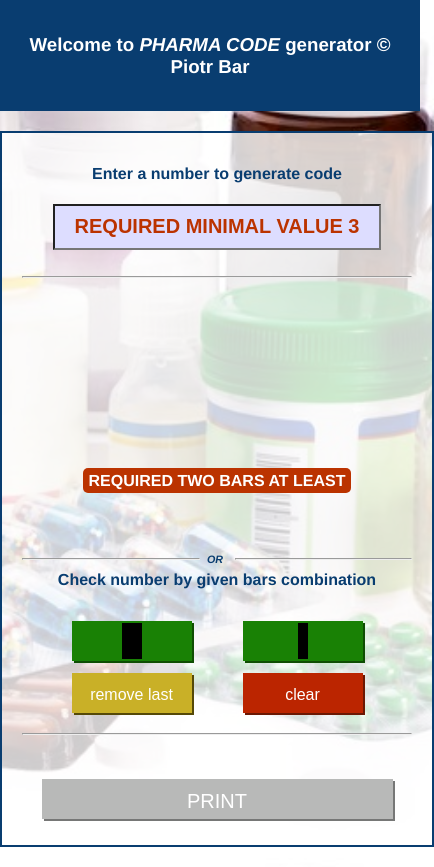
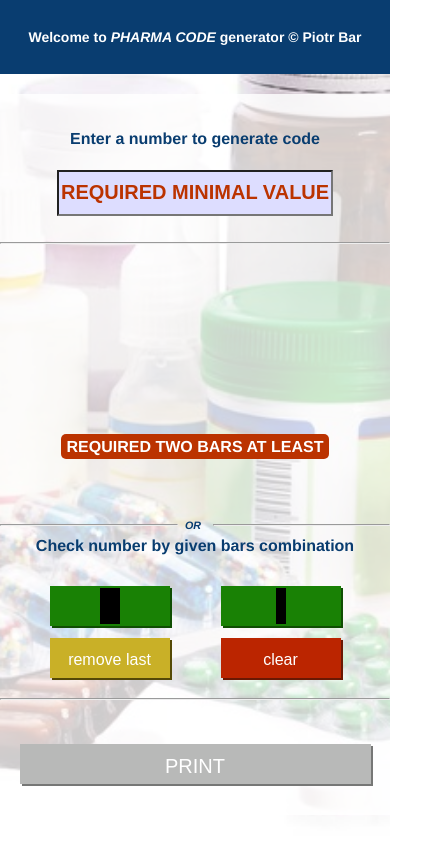
Before and after one commit to sb17018/laetus-code_react, a React (Create React App) app: page / in a window 390 px wide. Shown: the whole page, 434 px wide, since content can reach past the window. After the commit the page ends 844 px from the top, so only its background shows below. Built offline with nearby package versions, Linux system fonts and the light colour scheme.

Commit message:
Replace fetch with axios.get for retrieving data fromk API)

```diff
--- a/package.json
+++ b/package.json
@@ -6,6 +6,8 @@
     "@testing-library/jest-dom": "^5.17.0",
     "@testing-library/react": "^13.4.0",
     "@testing-library/user-event": "^13.5.0",
+    "axios": "^1.7.7",
+    "fs": "^0.0.1-security",
     "react": "^18.3.1",
     "react-dom": "^18.3.1",
     "react-scripts": "5.0.1",
--- a/src/components/layout/MainPanel.module.css
+++ b/src/components/layout/MainPanel.module.css
@@ -21,6 +21,7 @@
 @media (max-width: 480px) {
 	#mainField {
 		width: 100%; /* Make it full width */
-		padding: 10px 20px;
+		padding: 15px 0;
+		border: 0;
 	}
 }
--- a/src/components/layout/Top.js
+++ b/src/components/layout/Top.js
@@ -2,7 +2,7 @@ import selectors from "./Top.module.css";
 
 function Top() {
     return <header id={selectors.headerField}>
-        <h3>Welcome to <i>PHARMA CODE</i> generator &copy; Piotr Bar</h3>
+        <h3>Welcome to <i>PHARMA CODE</i> generator &copy;&nbsp;Piotr&nbsp;Bar</h3>
     </header>;
 }
 
--- a/src/components/layout/Top.module.css
+++ b/src/components/layout/Top.module.css
@@ -5,16 +5,18 @@
     margin: 0 auto;
     padding: 20px; /* Use uniform padding */
     text-align: center;
-    font-size: 2vw; /* Use viewport width for responsive font size */
 }
 
+#headerField h3{
+    font-size: calc(14px + 1vw);  /*Use viewport width for responsive font size */
+}
 
 /* Media query for larger screens */
-@media (min-width: 768px) {
+@media (max-width: 768px) {
     #headerField {
 		min-width: 300px; /* Adjust as needed */
         padding: 20px 40px; /* Adjust padding for larger screens */
-        font-size: 18px; /* Set a fixed font size for larger screens */
+
     }
 }
 
@@ -22,8 +24,9 @@
 /* Media query for smaller screens */
 @media (max-width: 480px) {
     #headerField {
-		width: 100%; /* Make it full width */
         padding: 15px; /* Reduce padding for smaller screens */
-        font-size: 16px; /* Slightly smaller font size for very small screens */
+    }
+    #headerField h3{
+        font-size: 14px; /* Slightly smaller font size for very small screens */
     }
 }
--- a/src/components/panels/InsertNumberPanel.module.css
+++ b/src/components/panels/InsertNumberPanel.module.css
@@ -32,3 +32,10 @@ input::-webkit-inner-spin-button {
 input[type=number] {
   -moz-appearance: textfield;
 }
+
+/* Media query for mobile devices */
+@media (max-width: 480px) {
+  #userInputField {
+    width: fit-content;
+  }
+}
--- a/src/components/panels/PrintPanel.js
+++ b/src/components/panels/PrintPanel.js
@@ -5,6 +5,8 @@ import Button from "../elements/Button";
 import InputRadio from "../elements/RadioModuleOption";
 
 import selectors from "./PrintPanel.module.css";
+
+import axios from 'axios';
 
 function PrintPanel() {
 
@@ -57,20 +59,31 @@ function PrintPanel() {
 
             // Generating PDF microservice url
             // let path = "http://localhost:8080/code/" + barsValue + "/" + codeSizeChosen;
-            let path = "http://10.0.2.15:8080/code/" + barsValue + "/" + codeSizeChosen;
+            let path = "http://192.168.0.208:8080/code/" + barsValue + "/" + codeSizeChosen;
 
-            fetch(path)
-                .then((response) => response.blob())
-                .then((blob) => URL.createObjectURL(blob))
-                .then((href) => {
-                    const a = document.createElement("a");
-                    document.body.appendChild(a)
-                    a.style = "display: none"
-                    a.href = href;
-                    a.download = "Pharmacode_" + barsValue + "_" + codeSizeChosen + ".pdf";
-                    a.click();
-                    a.remove();
-                })
+            let fileName = "Pharmacode_" + barsValue + "_" + codeSizeChosen;
+
+
+            const config = { responseType: 'blob' };
+            axios.get(path, config).then(response => {
+                console.log(response.data);
+                console.log(response.headers["content-disposition"]);
+                // response.data.pipe(fs.createWriteStream(fileName));
+                const HREF = URL.createObjectURL(response.data);
+
+                // create "a" HTML element with href to file & click
+                const link = document.createElement('a');
+                link.href = HREF;
+                link.setAttribute('download', fileName); //or any other extension
+                link.setAttribute('target', '_blank'); //or any other extension
+                document.body.appendChild(link);
+                link.click();
+
+                // clean up "a" element & remove ObjectURL
+                document.body.removeChild(link);
+                URL.revokeObjectURL(HREF);
+            });
+
         }
     }
 
--- a/src/index.css
+++ b/src/index.css
@@ -1,3 +1,7 @@
+#root{
+	min-width: 320px;
+}
+
 body {
 	margin: 0;
 	background-image: url("./img/packaging_big.jpg");
@@ -8,3 +12,17 @@ body {
 	font-family: Helvetica, sans-serif;
 	color: #093d70;
 }
+
+/* Media query for tablets and smaller devices */
+@media (max-width: 768px) {
+	#root {
+		min-width: 300px; /* Adjust as needed */
+	}
+}
+
+/* Media query for mobile devices */
+@media (max-width: 480px) {
+	#root {
+		width: 100%; /* Make it full width */
+	}
+}
```
Also changed, not shown: 1 other file (tests, documents, lock files or other folders).
